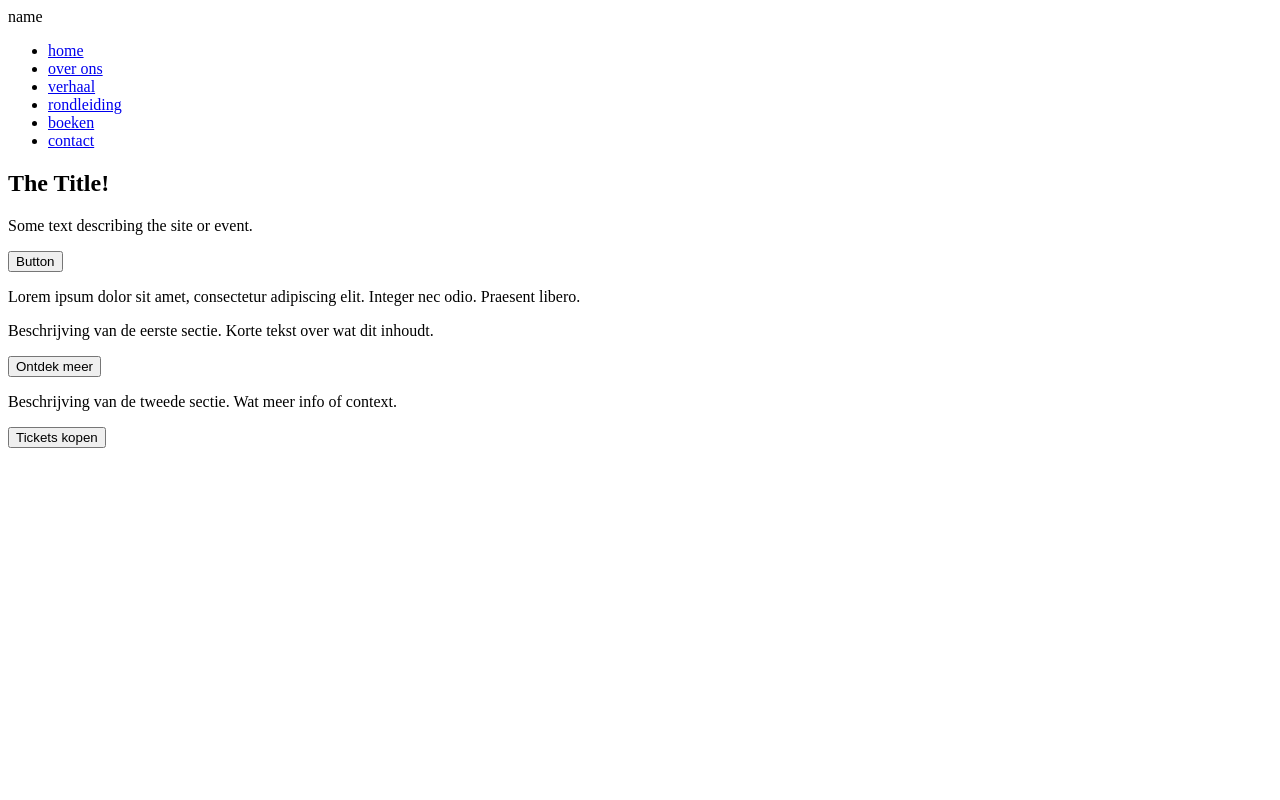
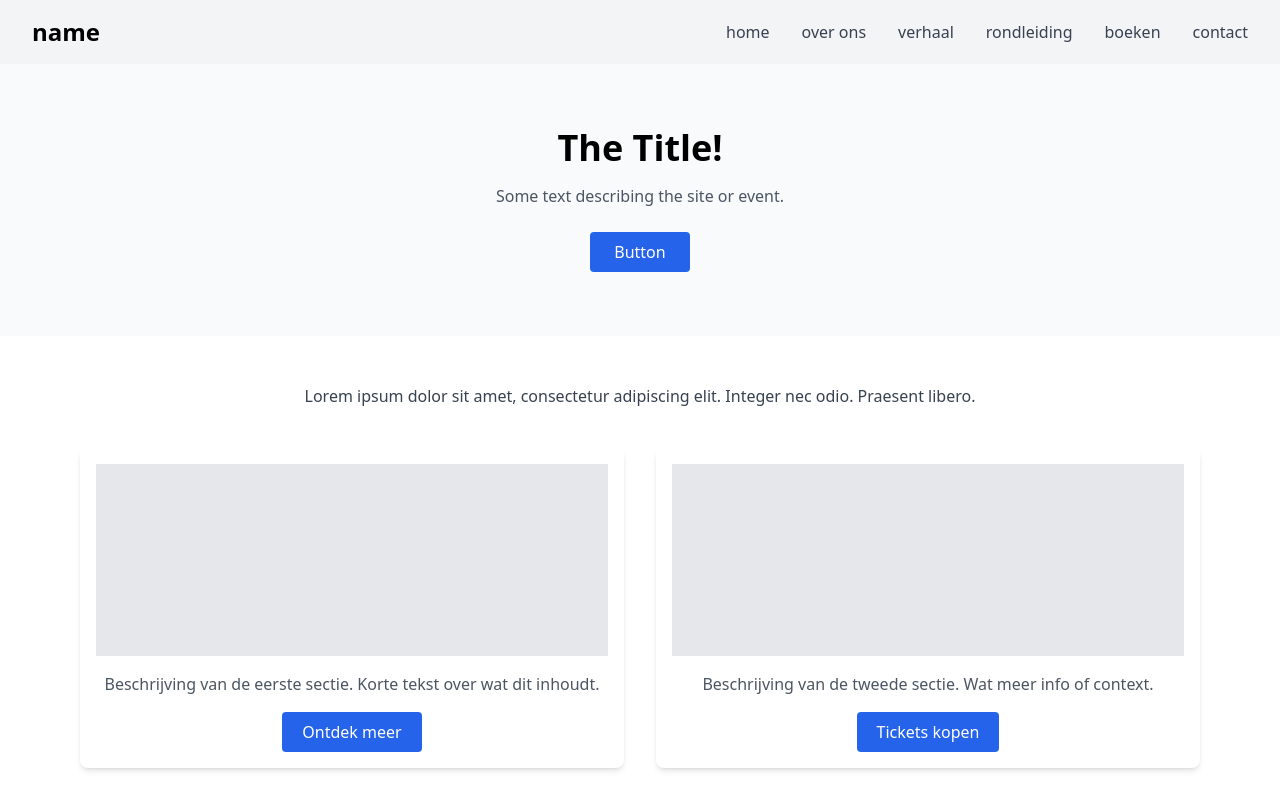
Before and after one commit to Baskuik/BunkerBoeken, a React (Create React App) app in the folder client/: page / in a window 1280 px wide. Shown: the top 800 px of the page. Built offline with nearby package versions, Linux system fonts and the light colour scheme.

Commit message:
tailwind werkt

```diff
--- a/client/package.json
+++ b/client/package.json
@@ -39,6 +39,6 @@
   "devDependencies": {
     "autoprefixer": "^10.4.21",
     "postcss": "^8.5.6",
-    "tailwindcss": "^4.1.14"
+    "tailwindcss": "^3.4.18"
   }
 }
--- a/client/tailwind.config.js
+++ b/client/tailwind.config.js
@@ -1,6 +1,8 @@
 /** @type {import('tailwindcss').Config} */
-module.exports = {
-  content: ['./src/**/*.{js,jsx,ts,tsx,html}'],
+export default {
+  content: [
+    "./src/**/*.{js,jsx,ts,tsx}",
+  ],
   theme: {
     extend: {},
   },
```
Also changed, not shown: 1 other file (tests, documents, lock files or other folders).
